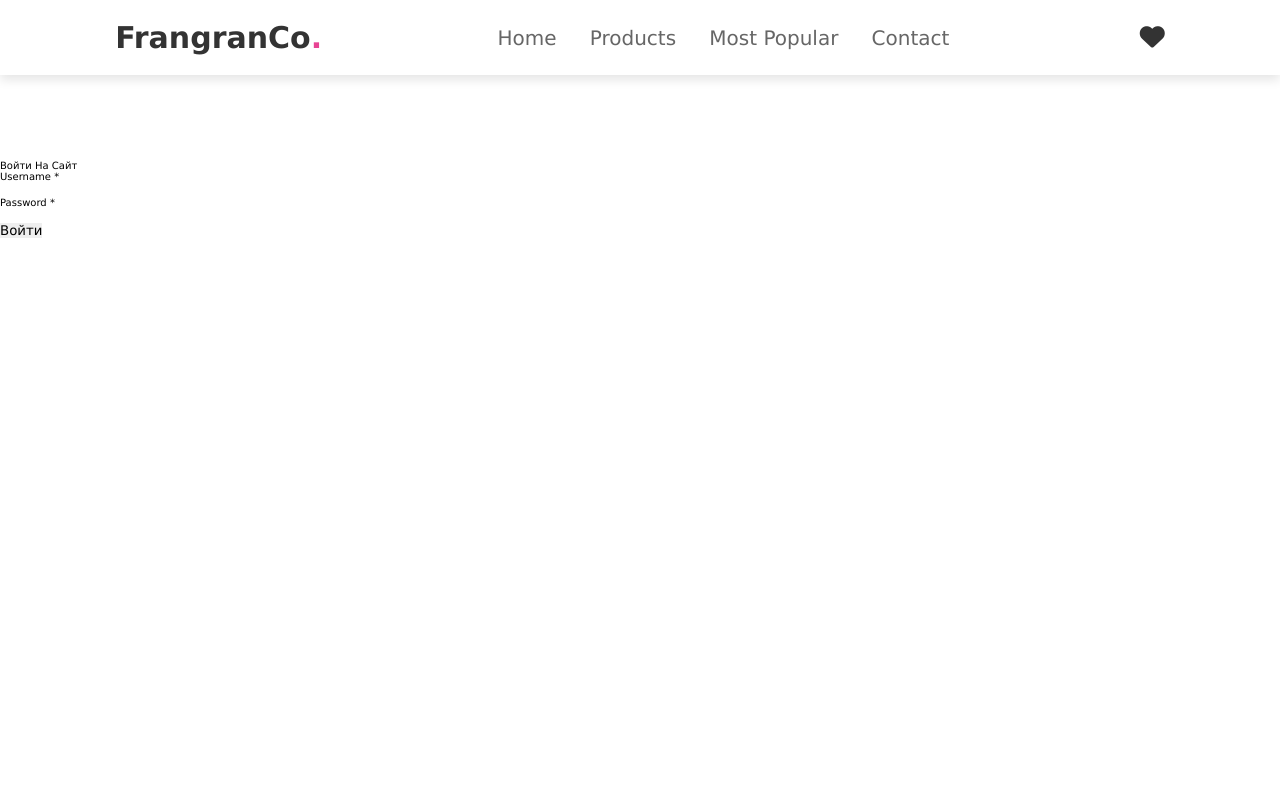
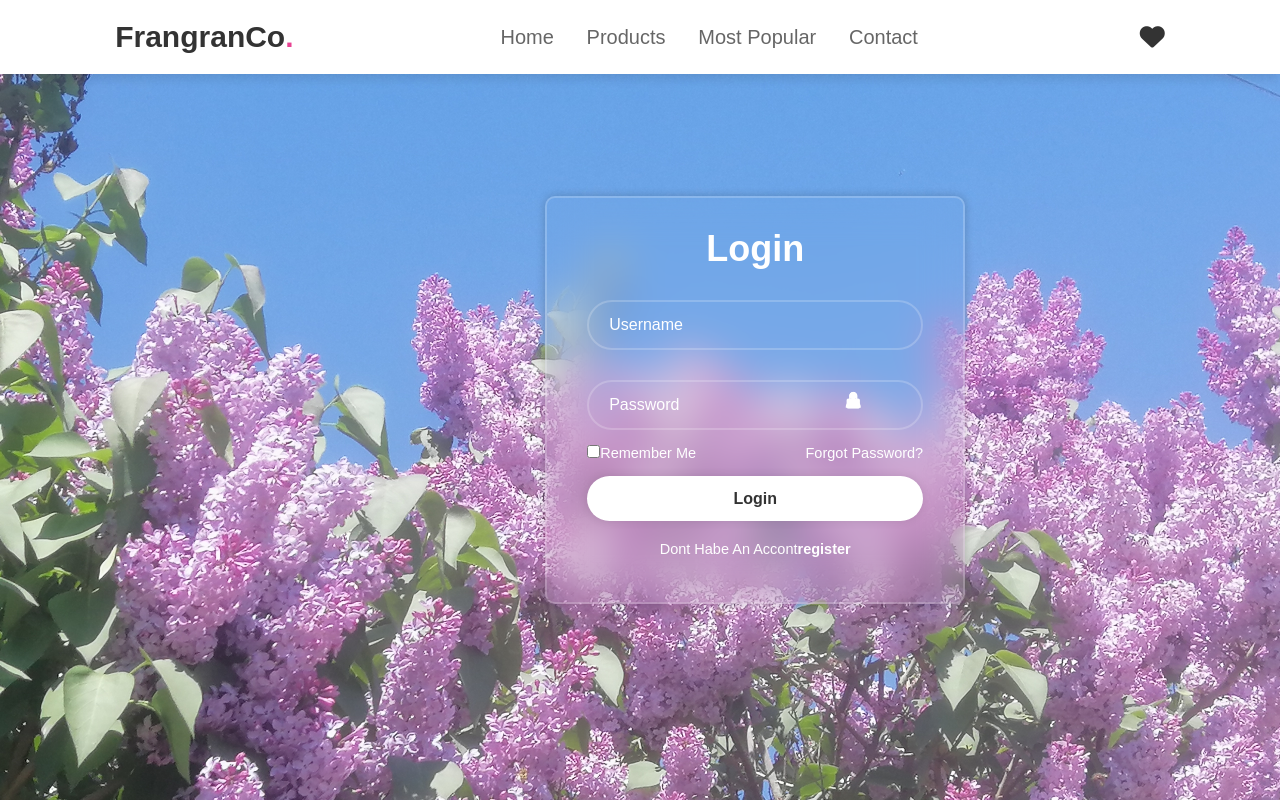
Before and after one commit to SemenovaLiza/FragranCo_front, a Django app: page /auth/login/ in a window 1280 px wide. Run offline with Django 4.2, Linux system fonts and the light colour scheme; some libraries are stand-ins or nearby versions.

Commit message:
added a login front

```diff
--- /dev/null
+++ b/fragranco/static/css/auth_style.css
@@ -0,0 +1,107 @@
+body{
+    display: flex;
+    justify-content: center;
+    align-items: center;
+    min-height: 100vh;
+    background: url('fragrancologin.jpg') no-repeat;
+    background-size: cover;
+    background-position: center;
+}
+
+.wrapper{
+    width: 420px;
+    background: transparent;
+    border: 2px solid rgba(255, 255, 255, .2);
+    backdrop-filter: blur(20px);
+    box-shadow: 0 0 10px rgba(0, 0, 0, .2);
+    color: #fff;
+    border-radius: 10px;
+    padding: 30px 40px;
+}
+
+.wrapper h1{
+    font-size: 36px;
+    text-align: center;
+}
+
+.wrapper .input-box{
+    width: 100%;
+    height: 50px;
+    margin: 30px 0;
+}
+
+.wrapper .input-box input{
+    width: 100%;
+    height: 100%;
+    background: transparent;
+    border: none;
+    outline: none;
+    border: 2px solid rgba(255, 255, 255, .2);
+    border-radius: 40px;
+    font-size: 16px;
+    color: #fff;
+    padding: 20px 45px 20px 20px;
+}
+
+.wrapper .input-box input::placeholder{
+    color: #fff;
+}
+
+.wrapper .input-box i{
+    position: absolute;
+    right: 100px;
+    top: 50%;
+    transform: translateY(-50%);
+    font-size: 20px;
+}
+
+.wrapper .remember-forgot{
+    display: flex;
+    justify-content: space-between;
+    font-size: 14.5px;
+    margin: -15px 0 15px;
+}
+
+.wrapper .label input{
+    accent-color: #fff;
+    margin-right: 3px;
+}
+
+.remember-forgot a{
+    color: #fff;
+    text-decoration: none;
+}
+
+.remember-forgot a:hover{
+    color: purple;
+}
+
+.wrapper .btn{
+    width: 100%;
+    height: 45px;
+    background: #fff;
+    border: none;
+    outline: none;
+    border-radius: 40px;
+    box-shadow: 0 0 10px rgba(0, 0, 0, .1);
+    cursor: pointer;
+    font-size: 16px;
+    color: #333;
+    font-weight: 600;
+}
+
+.wrapper .register-link{
+    font-size: 14.5px;
+    text-align: center;
+    margin: 20px 0 15px;
+}
+
+.wrapper .register-link p a{
+    color: #fff;
+    text-decoration: none;
+    font-weight: 600;
+}
+
+.wrapper .register-link p a:hover{
+    color: #e84393;
+}
--- a/fragranco/static/css/style.css
+++ b/fragranco/static/css/style.css
@@ -5,7 +5,7 @@
 *{
     margin: 0; padding: 0;
     box-sizing: border-box;
-    font-family: Verdana, Geneva, Tahoma, sans-serif;
+    font-family: "'Poppins", sans-serif;
     outline: none; border: none;
     text-decoration: none;
     text-transform: capitalize;
--- a/fragranco/templates/base.html
+++ b/fragranco/templates/base.html
@@ -6,8 +6,12 @@
         <meta http-equiv="X-UA-Compatible" content="IE=edge">
         <meta name="viewport" content="width=device-width, initial-scale=1.0">
         <title>FragranCo</title>
+        {% block styles %}
+        {% endblock %}
         <link rel="stylesheet" href="https://cdnjs.cloudflare.com/ajax/libs/font-awesome/6.6.0/css/all.min.css">
+        <link href='https://unpkg.com/boxicons@2.1.4/css/boxicons.min.css' rel='stylesheet'>
         <link rel="stylesheet" href="{% static 'css/style.css' %}">
+
     </head>
     <body>
         <header>
--- a/fragranco/templates/users/login.html
+++ b/fragranco/templates/users/login.html
@@ -1,66 +1,29 @@
 {% extends 'base.html' %}
+{% load static %}
+{% block styles %}
+  <link rel="stylesheet" href="{% static 'css/auth_style.css' %}">
+{% endblock %}
 {% block content %}
-  <div class="row justify-content-center">
-    <div class="col-md-8 p-5">
-      <div class="card">
-        <div class="card-header">
-          Войти на сайт
-        </div>
-        <div class="card-body">
-          {% if form.errors %}
-              {% for field in form %}
-                {% for error in field.errors %}
-                  <div class="alert alert-danger">
-                    {{ error|escape }}
-                  </div>
-                {% endfor %}
-              {% endfor %}
-              {% for error in form.non_field_errors %}
-                <div class="alert alert-danger">
-                  {{ error|escape }}
-                </div>
-              {% endfor %}
-          {% endif %}
-
-          <form method="post"
-            {% if action_url %}
-              action="{% url action_url %}"
-            {% endif %}
-          >
-          {% csrf_token %}
-
-          {% for field in form %}
-            <div class="form-group row my-3"
-              {% if field.field.required %}
-                aria-required="true"
-              {% else %}
-                aria-required="false"
-              {% endif %}
-            >
-              <label for="{{ field.id_for_label }}">
-                {{ field.label }}
-                  {% if field.field.required %}
-                    <span class="required text-danger">*</span>
-                  {% endif %}
-              </label>
-              <div>
-              {{ field }}
-                {% if field.help_text %}
-                  <small id="{{ field.id_for_label }}-help" class="form-text text-muted">
-                    {{ field.help_text|safe }}
-                  </small>
-                {% endif %}
-              </div>
-            </div>
-          {% endfor %}
-          <div class="col-md-6 offset-md-4">
-            <button type="submit" class="btn btn-primary">
-              Войти
-            </button>
-          </div>
-          </form>
-        </div>
+  <div class="wrapper">
+    <form method="post">
+      <h1>Login</h1>
+      {% csrf_token %}
+      <div class='input-box'>
+        <input type='text' placeholder='username' required>
+        <i class='bx bxs-user'></i>
       </div>
-    </div>
+      <div class='input-box'>
+        <input type='password' placeholder='password' required>
+        <i class='bx bxs-lock-alt'></i>
+      </div>
+      <div class='remember-forgot'>
+        <label><input type='checkbox'>remember me</label>
+        <a href='#'>forgot password?</a>
+      </div>
+      <button type='submit' class='btn'>Login</button>
+      <div class='register-link'>
+        <p>dont habe an accont<a href='#'>register</a></p>
+      </div>
+  </form>
 </div>
 {% endblock %}
```
Also changed, not shown: fragranco/templates/users/signup.html (+2 -23 lines), fragranco/static/css/fragrancologin.jpg (added), 1 other file.
